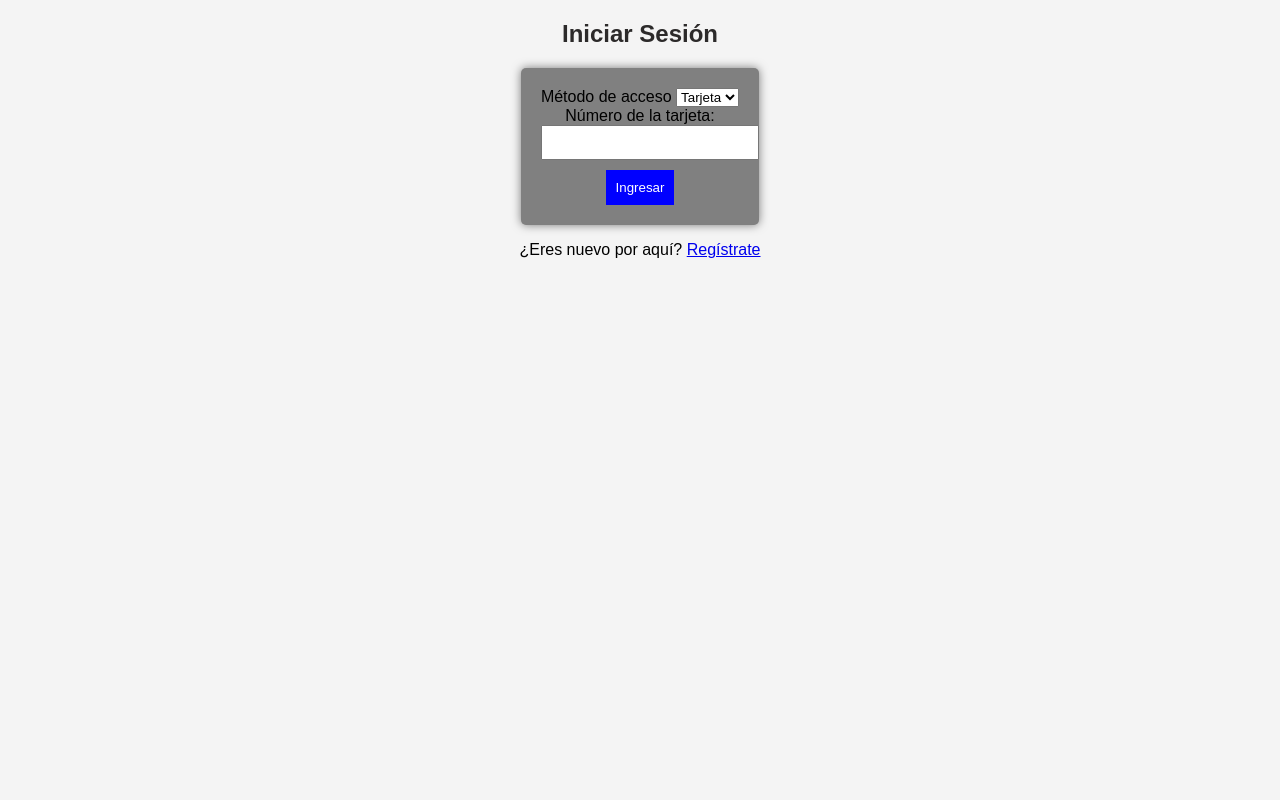
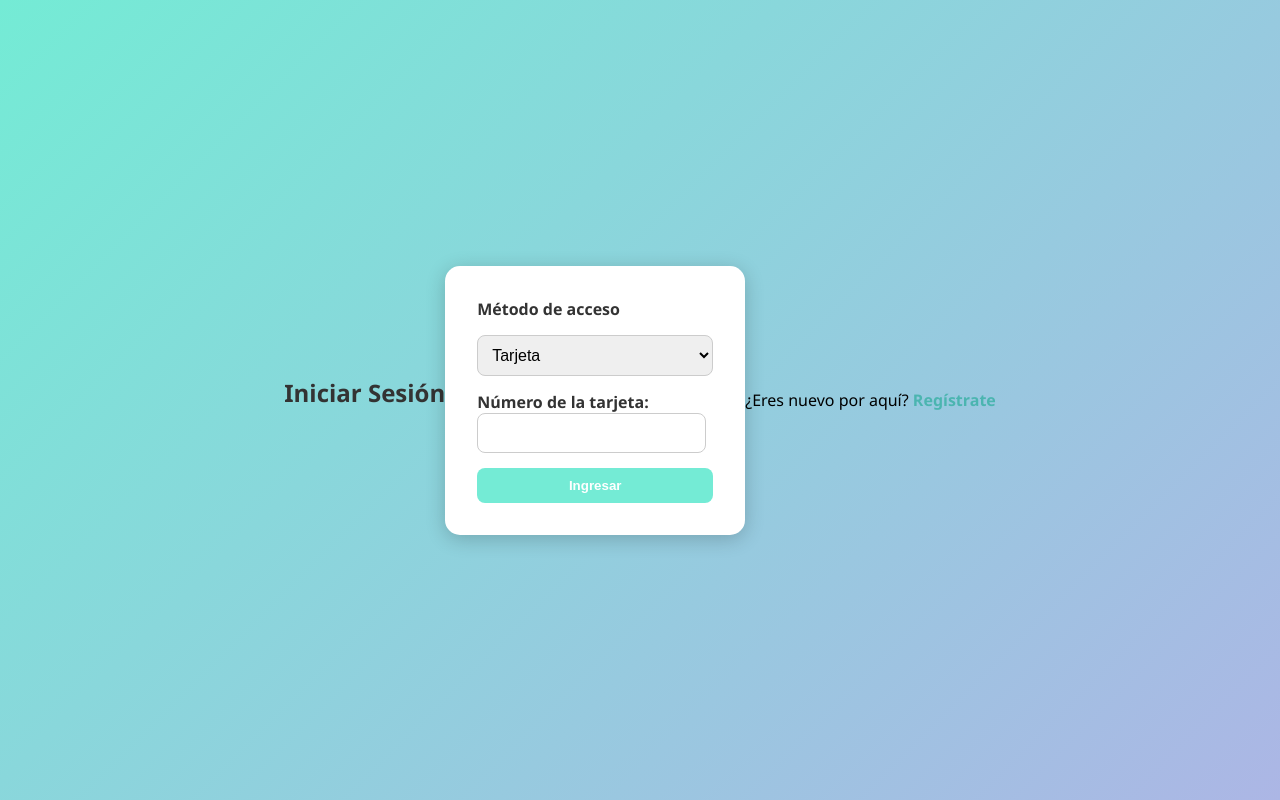
Before and after one commit to JuanPabloJimenezCoy/CAE_Grupo3, a Flask app: page / in a window 1280 px wide. Run offline with Flask 3, Linux system fonts and the light colour scheme.

Commit message:
feat: update style.css

```diff
--- a/static/style.css
+++ b/static/style.css
@@ -1,31 +1,77 @@
+* {
+    margin: 0;
+    padding: 0;
+    box-sizing: border-box;
+}
+
 body {
-    font-family: Arial, Helvetica, sans-serif;
+    background: linear-gradient(135deg, #74ebd5, #ACB6E5);
+    font-family: 'Segoe UI', Tahoma, Geneva, Verdana, sans-serif;
+    height: 100vh;
+    display: flex;
+    align-items: center;
+    justify-content: center;
+}
+
+form {
+    background-color: white;
+    padding: 2rem;
+    border-radius: 15px;
+    box-shadow: 0px 4px 20px rgba(0, 0, 0, 0.2);
+    width: 300px;
+    display: flex;
+    flex-direction: column;
+    gap: 15px;
+}
+
+h2 {
     text-align: center;
-    background-color: #f4f4f4;
+    margin-bottom: 1rem;
+    color: #333;
 }
-h2 {
-    color: #2c2a2a;
+
+label {
+    font-weight: bold;
+    color: #333;
 }
-form {
-    display: inline-block;
-    background-color:gray;
-    padding: 20px;
-    border-radius: 5px;
-    box-shadow: 0px 0px 10px rgba(0, 0, 0, 0.5);
+
+input, select {
+    padding: 10px;
+    border: 1px solid #ccc;
+    border-radius: 8px;
+    font-size: 1rem;
 }
-input {
-    display: block;
-    width: 100%;
-    margin-bottom: 10px;
-    padding: 8px;
+
+input:focus, select:focus {
+    border-color: #74ebd5;
+    outline: none;
 }
+
 button {
-    background: blue;
+    padding: 10px;
+    background-color: #74ebd5;
     color: white;
-    padding: 10px;
+    font-weight: bold;
     border: none;
+    border-radius: 8px;
     cursor: pointer;
+    transition: background 0.3s ease;
 }
+
 button:hover {
-    background: darkblue;
+    background-color: #4bb5b0;
 }
+
+p {
+    text-align: center;
+}
+
+a {
+    color: #4bb5b0;
+    text-decoration: none;
+    font-weight: bold;
+}
+
+a:hover {
+    text-decoration: underline;
+}
```
